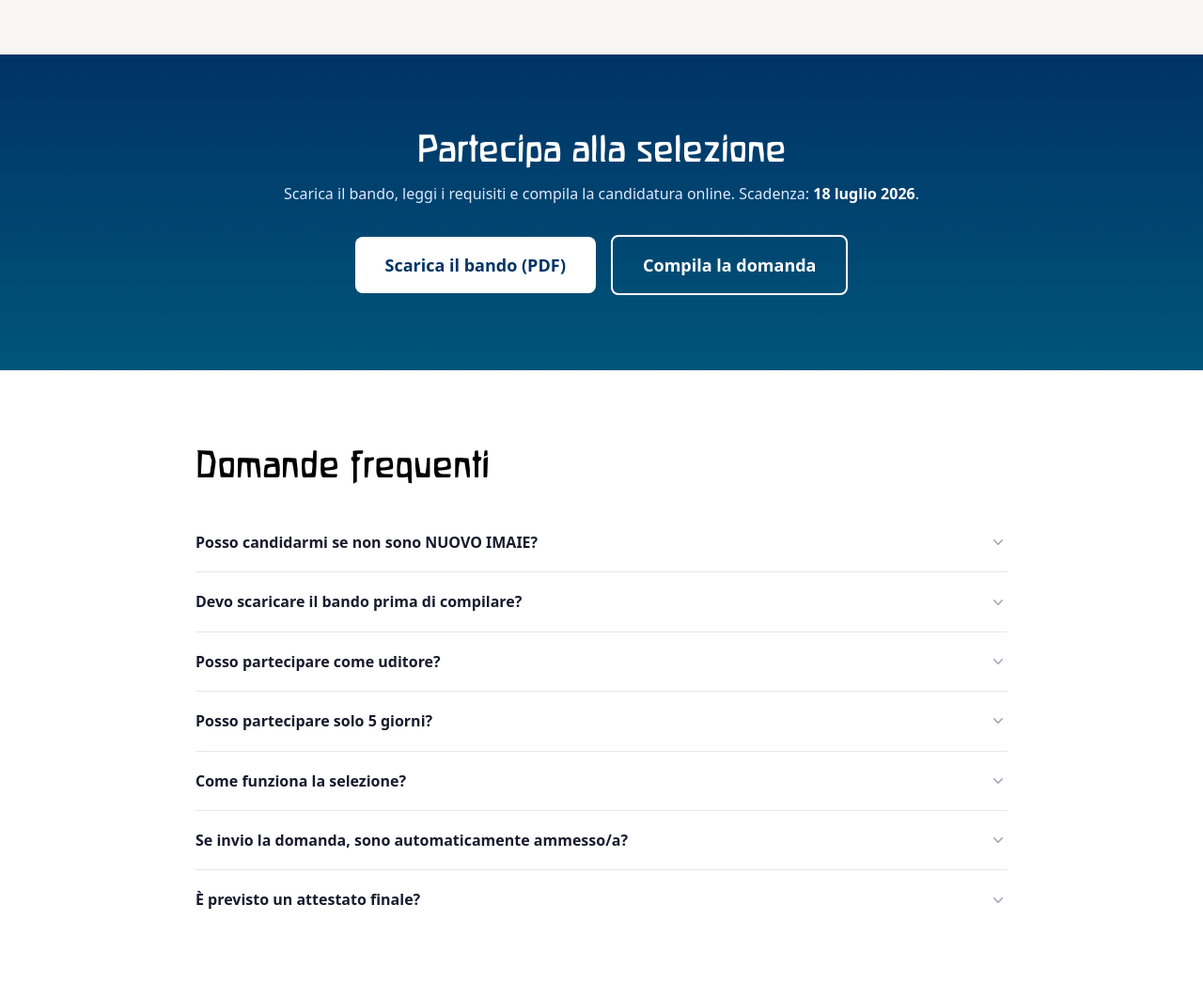
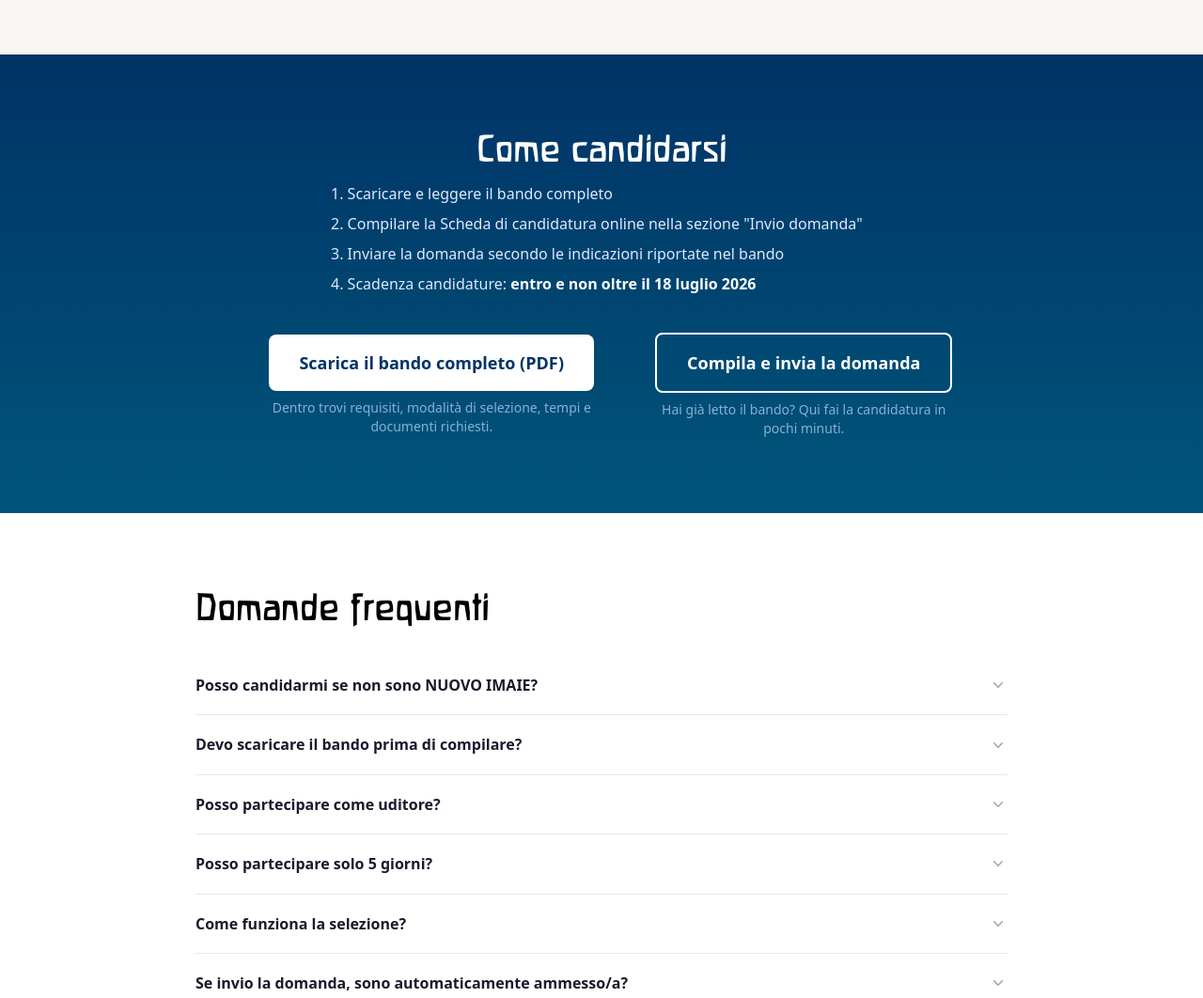
Before and after one commit to leopu00/Sito-Web-Associazione-Auriga, an Astro site: page /io-vivo-la-parola in a window 1280 px wide. Shown: the part 4600-5662 px from the top of the page at 94% size. Built offline with nearby package versions, Linux system fonts and the light colour scheme; Astro itself is replaced by a stand-in of ours; some packages are replaced by stand-ins of ours.

Commit message:
(pulse) fix: aggiunta 3 FAQ mancanti + lista Come candidarsi + CTA con testi corretti e microtesti

```diff
--- a/src/pages/io-vivo-la-parola.astro
+++ b/src/pages/io-vivo-la-parola.astro
@@ -9,7 +9,10 @@ const faqItems = [
   { question: "Posso partecipare solo 5 giorni?", answer: "No. È richiesta una presenza minima del 80% (almeno 8 giorni su 10). Nella selezione verrà data preferenza a chi garantisce la disponibilità completa." },
   { question: "Come funziona la selezione?", answer: "La selezione avviene sulla base dei requisiti e del materiale inviato. Le tempistiche sono riportate nel bando." },
   { question: "Se invio la domanda, sono automaticamente ammesso/a?", answer: "No. L'invio della domanda non garantisce l'ammissione: l'accesso avviene solo dopo selezione." },
+  { question: "Ci sono posti limitati?", answer: "Sì, l'ammissione avviene per selezione fino a esaurimento disponibilità." },
+  { question: "Problema tecnico con la scheda online?", answer: "Verificare i requisiti indicati nel bando, poi contattare i riferimenti indicati nella sezione contatti." },
   { question: "È previsto un attestato finale?", answer: "Sì, al termine del percorso viene rilasciato un attestato di partecipazione con il totale delle ore svolte." },
+  { question: "Cosa succede se non raggiungo la presenza minima?", answer: "Sotto l'80% di presenza non viene rilasciato l'attestato di frequenza." },
 ];
 ---
 
@@ -239,24 +242,37 @@ const faqItems = [
   <!-- CTA -->
   <section class="bg-gradient-to-b from-[#003366] to-[#00557a] text-white py-16 md:py-20 px-4">
     <div class="max-w-3xl mx-auto text-center">
-      <h2 class="text-3xl md:text-4xl font-bold mb-4">Partecipa alla selezione</h2>
-      <p class="text-blue-100 mb-8">Scarica il bando, leggi i requisiti e compila la candidatura online. Scadenza: <strong class="text-white">18 luglio 2026</strong>.</p>
-      <div class="flex flex-col sm:flex-row gap-4 justify-center items-center">
+      <h2 class="text-3xl md:text-4xl font-bold mb-4">Come candidarsi</h2>
+      <div class="text-left max-w-xl mx-auto mb-10">
+        <ol class="list-decimal list-inside text-blue-100 space-y-2 text-base">
+          <li>Scaricare e leggere il bando completo</li>
+          <li>Compilare la Scheda di candidatura online nella sezione "Invio domanda"</li>
+          <li>Inviare la domanda secondo le indicazioni riportate nel bando</li>
+          <li>Scadenza candidature: <strong class="text-white">entro e non oltre il 18 luglio 2026</strong></li>
+        </ol>
+      </div>
+      <div class="flex flex-col sm:flex-row gap-6 justify-center items-center">
+        <div class="text-center">
           <a
             href="/assets/bando-io-vivo-la-parola.pdf"
             target="_blank"
             rel="noopener"
-          class="w-full sm:w-auto text-center px-8 py-4 bg-white text-[#003366] font-semibold rounded-lg hover:bg-blue-50 transition-colors text-lg"
+            class="w-full sm:w-auto inline-block text-center px-8 py-4 bg-white text-[#003366] font-semibold rounded-lg hover:bg-blue-50 transition-colors text-lg"
             download
           >
-          Scarica il bando (PDF)
+            Scarica il bando completo (PDF)
           </a>
+          <p class="text-blue-200/70 text-sm mt-2">Dentro trovi requisiti, modalità di selezione, tempi e documenti richiesti.</p>
+        </div>
+        <div class="text-center">
           <a
             href="/nuovo-imaie/candidatura"
-          class="w-full sm:w-auto text-center px-8 py-4 border-2 border-white text-white font-semibold rounded-lg hover:bg-white/10 transition-colors text-lg"
+            class="w-full sm:w-auto inline-block text-center px-8 py-4 border-2 border-white text-white font-semibold rounded-lg hover:bg-white/10 transition-colors text-lg"
           >
-          Compila la domanda
+            Compila e invia la domanda
           </a>
+          <p class="text-blue-200/70 text-sm mt-2">Hai già letto il bando? Qui fai la candidatura in pochi minuti.</p>
+        </div>
       </div>
     </div>
   </section>
```
Lines whose indentation alone changed are shown as unchanged.
